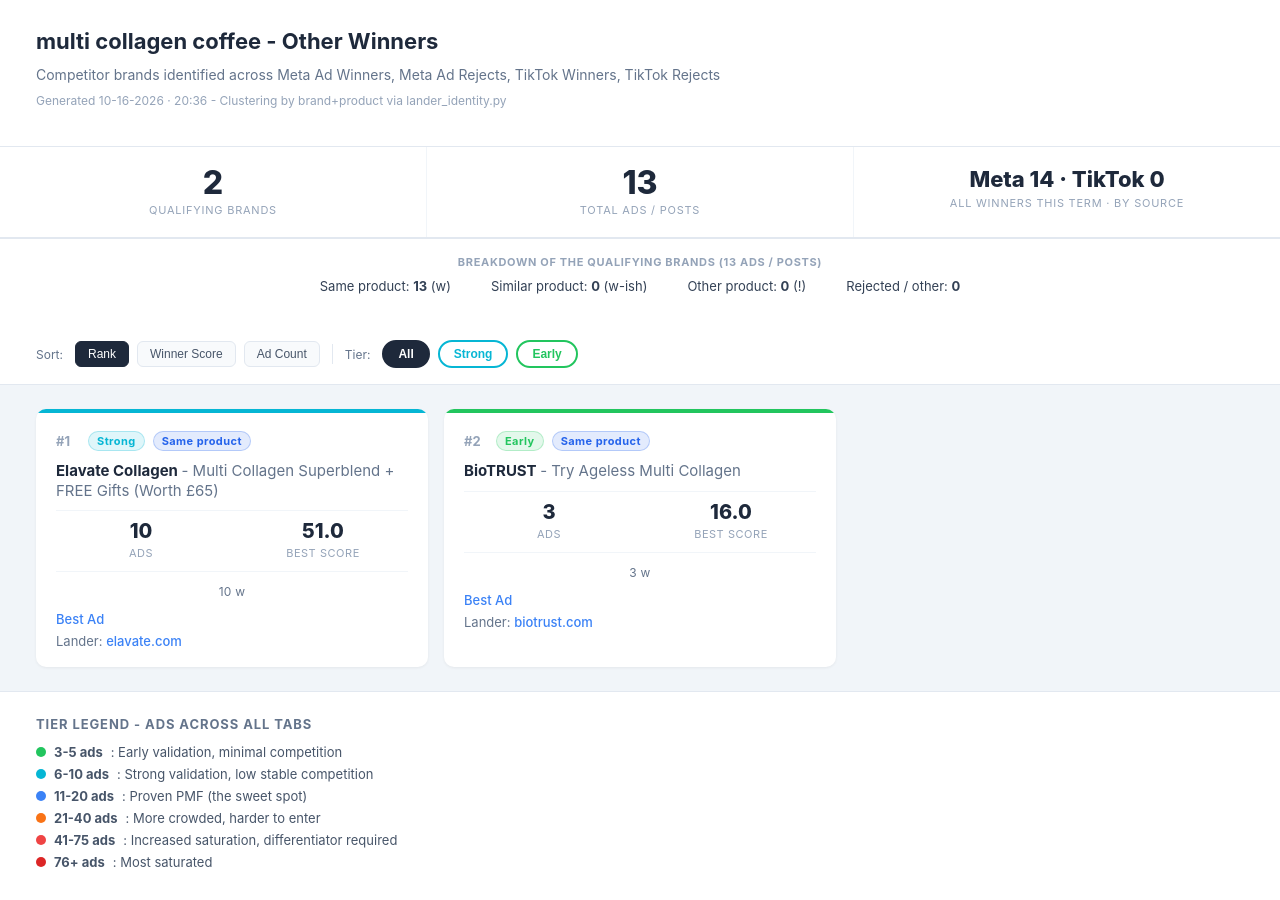
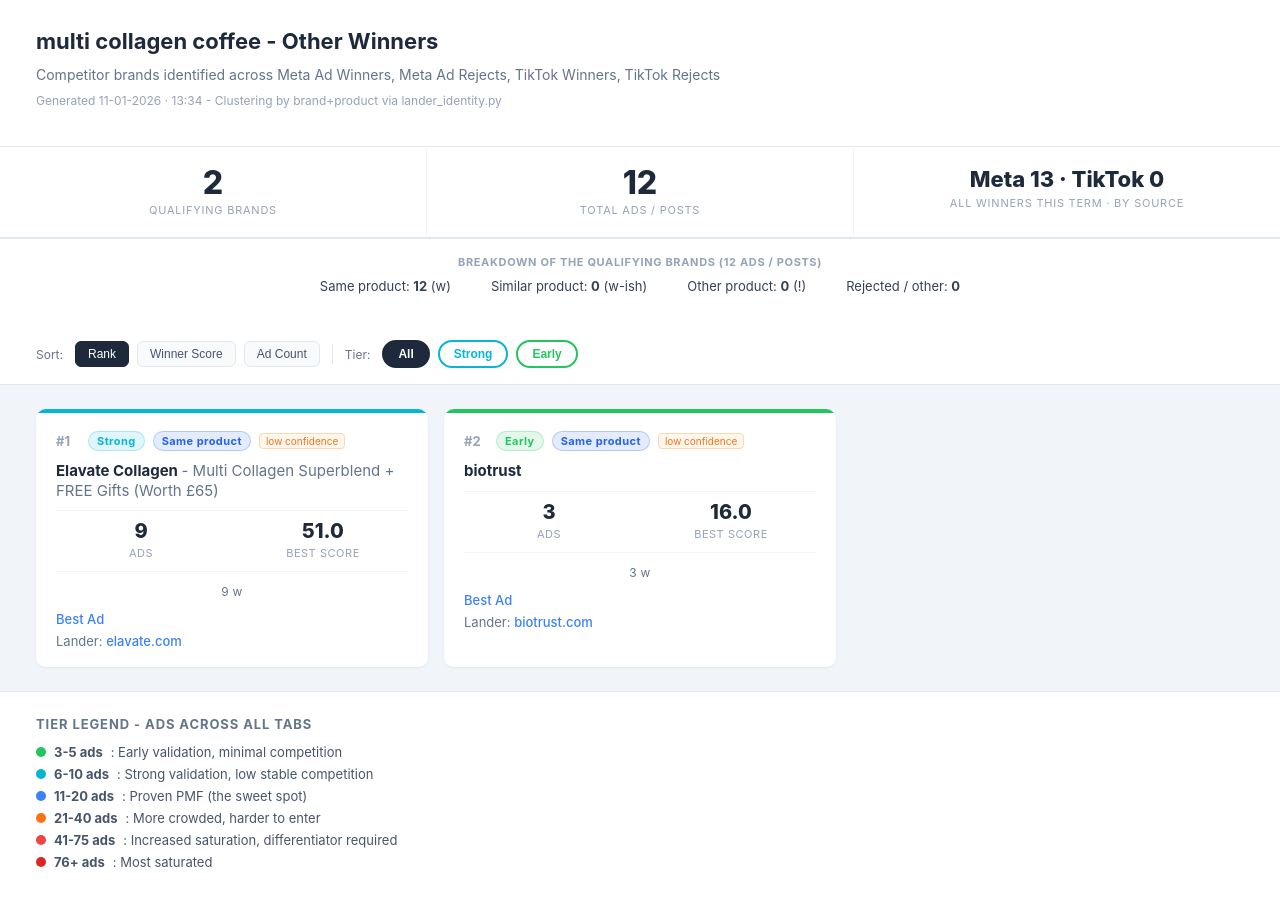
Before and after one commit to YAN15S/reports, a plain HTML site: page multi-collagen-coffee_other_winners_2026-10-16.html in a window 1280 px wide. Drawn offline with Linux system fonts and the light colour scheme.

Commit message:
report: multi collagen coffee - Other Winners

```diff
--- a/multi-collagen-coffee_other_winners_2026-10-16.html
+++ b/multi-collagen-coffee_other_winners_2026-10-16.html
@@ -45,33 +45,33 @@ body{font-family:-apple-system,BlinkMacSystemFont,'Segoe UI',Roboto,sans-serif;b
 </style></head><body>
 <div class="header"><h1>multi collagen coffee - Other Winners</h1>
 <p class="subtitle">Competitor brands identified across Meta Ad Winners, Meta Ad Rejects, TikTok Winners, TikTok Rejects</p>
-<p class="meta">Generated 10-16-2026  ·  20:36 - Clustering by brand+product via lander_identity.py</p></div>
+<p class="meta">Generated 11-01-2026  ·  13:34 - Clustering by brand+product via lander_identity.py</p></div>
 <div class="stats-bar">
 <div class="stat-block"><div class="stat-num">2</div><div class="stat-label">Qualifying Brands</div></div>
-<div class="stat-block"><div class="stat-num">13</div><div class="stat-label">Total Ads / Posts</div></div>
-<div class="stat-block"><div class="stat-num" style="font-size:22px;line-height:1.15">Meta 14 · TikTok 0</div><div class="stat-label">All Winners This Term · by Source</div></div></div>
-<div class="rel-summary" style="padding:16px 36px 30px;background:#fff;border-top:1px solid #e2e8f0;text-align:center"><div style="font-size:11px;font-weight:700;text-transform:uppercase;letter-spacing:.06em;color:#94a3b8;margin-bottom:9px">Breakdown of the qualifying brands (13 ads / posts)</div><div style="font-size:13px;color:#334155;display:flex;gap:40px;flex-wrap:wrap;justify-content:center"><span>Same product: <strong>13</strong> (w)</span><span>Similar product: <strong>0</strong> (w-ish)</span><span>Other product: <strong>0</strong> (!)</span><span>Rejected / other: <strong>0</strong></span></div></div>
+<div class="stat-block"><div class="stat-num">12</div><div class="stat-label">Total Ads / Posts</div></div>
+<div class="stat-block"><div class="stat-num" style="font-size:22px;line-height:1.15">Meta 13 · TikTok 0</div><div class="stat-label">All Winners This Term · by Source</div></div></div>
+<div class="rel-summary" style="padding:16px 36px 30px;background:#fff;border-top:1px solid #e2e8f0;text-align:center"><div style="font-size:11px;font-weight:700;text-transform:uppercase;letter-spacing:.06em;color:#94a3b8;margin-bottom:9px">Breakdown of the qualifying brands (12 ads / posts)</div><div style="font-size:13px;color:#334155;display:flex;gap:40px;flex-wrap:wrap;justify-content:center"><span>Same product: <strong>12</strong> (w)</span><span>Similar product: <strong>0</strong> (w-ish)</span><span>Other product: <strong>0</strong> (!)</span><span>Rejected / other: <strong>0</strong></span></div></div>
 <div class="controls"><span class="sort-label">Sort:</span>
 <button class="sort-btn active" onclick="sortCards('rank',this)">Rank</button>
 <button class="sort-btn" onclick="sortCards('score',this)">Winner Score</button>
 <button class="sort-btn" onclick="sortCards('count',this)">Ad Count</button>
 <div class="divider"></div><span class="sort-label">Tier:</span><button class="tier-btn active" data-tier="all" onclick="filterTier(this,'all')">All</button><button class="tier-btn" data-tier="Strong" style="border-color:#06b6d4;color:#06b6d4" onclick="filterTier(this,'Strong')">Strong</button><button class="tier-btn" data-tier="Early" style="border-color:#22c55e;color:#22c55e" onclick="filterTier(this,'Early')">Early</button></div>
 <div class="cards" id="cards-grid">
-<div class="card" data-tier="Strong" data-score="51.00" data-count="10">
+<div class="card" data-tier="Strong" data-score="51.00" data-count="9">
   <div class="card-accent" style="background:#06b6d4"></div>
   <div class="card-body">
     <div class="card-header">
       <span class="rank">#1</span>
       <span class="tier-badge" style="background:#06b6d420;color:#06b6d4;border:1px solid #06b6d440">Strong</span>
       <span class="tier-badge" title="Relationship to the researched product (strongest token)" style="background:#2563eb20;color:#2563eb;border:1px solid #2563eb40">Same product</span>
-
+      <span class="conf-low" title="Brand identified from domain only">low confidence</span>
     </div>
     <div class="brand-name">Elavate Collagen <span class="product-name">- Multi Collagen Superblend + FREE Gifts (Worth £65)</span></div>
     <div class="card-stats">
-      <div class="stat-item"><span class="stat-num">10</span><span class="stat-lbl">Ads</span></div>
+      <div class="stat-item"><span class="stat-num">9</span><span class="stat-lbl">Ads</span></div>
       <div class="stat-item"><span class="stat-num">51.0</span><span class="stat-lbl">Best Score</span></div>
     </div>
-    <div class="token-mix" style="font-size:12px;color:#64748b;margin-top:8px;letter-spacing:.02em;text-align:center">10 w</div>
+    <div class="token-mix" style="font-size:12px;color:#64748b;margin-top:8px;letter-spacing:.02em;text-align:center">9 w</div>
     <div class="links">
       <div class="link-row"><a href="https://www.facebook.com/ads/library/?id=1160158525730336" target="_blank" rel="noopener" class="link">Best Ad</a></div>
       <div class="link-row">Lander: <a href="https://elavate.com/products/collagen?variant=47747426419027" target="_blank" rel="noopener" class="link">elavate.com</a></div>
@@ -85,9 +85,9 @@ body{font-family:-apple-system,BlinkMacSystemFont,'Segoe UI',Roboto,sans-serif;b
       <span class="rank">#2</span>
       <span class="tier-badge" style="background:#22c55e20;color:#22c55e;border:1px solid #22c55e40">Early</span>
       <span class="tier-badge" title="Relationship to the researched product (strongest token)" style="background:#2563eb20;color:#2563eb;border:1px solid #2563eb40">Same product</span>
-
+      <span class="conf-low" title="Brand identified from domain only">low confidence</span>
     </div>
-    <div class="brand-name">BioTRUST <span class="product-name">- Try Ageless Multi Collagen</span></div>
+    <div class="brand-name">biotrust</div>
     <div class="card-stats">
       <div class="stat-item"><span class="stat-num">3</span><span class="stat-lbl">Ads</span></div>
       <div class="stat-item"><span class="stat-num">16.0</span><span class="stat-lbl">Best Score</span></div>
```
